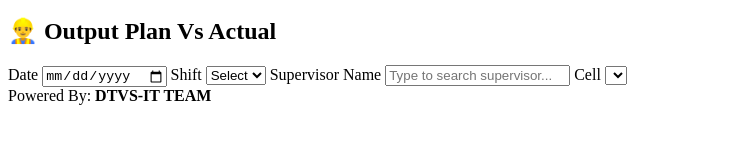
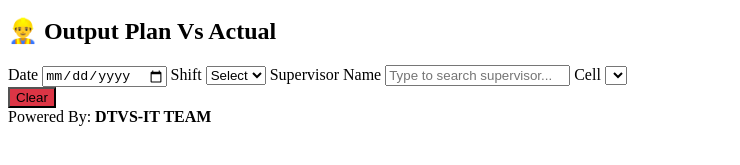
Before and after one commit to Ksrinivasanmannur/Output-web-App, a plain HTML site: page index.html in a window 1280 px wide. Shown: the part 31-196 px from the top of the page, without its empty margins (0-740 px from the left). Drawn offline with Linux system fonts and the light colour scheme.

Commit message:
Update index.html
clear button added

```diff
--- a/index.html
+++ b/index.html
@@ -45,7 +45,7 @@
 
     <div id="tableArea"></div>
   </div>
-
+<button class="btn" style="background:#dc3545;" onclick="clearForm()">Clear</button>
   <div class="footer">
     Powered By: <b>DTVS-IT TEAM</b>
   </div>
```
